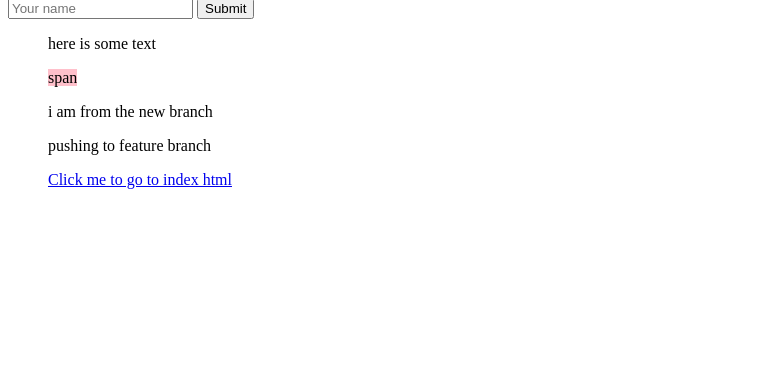
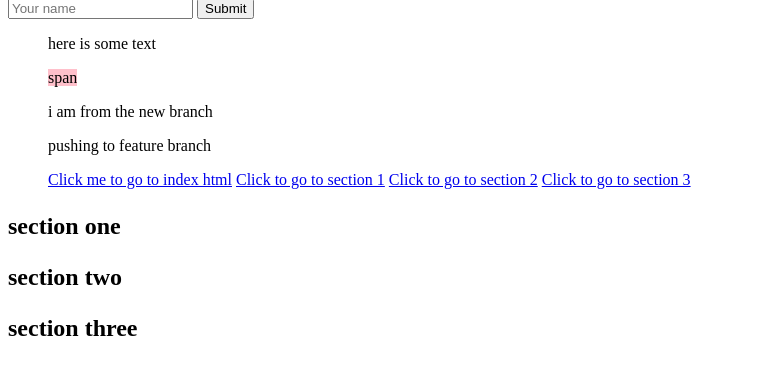
Before and after one commit to ErezT/lecture0, a plain HTML site: page hello.html in a window 1280 px wide. Shown: the part 218-592 px from the top of the page, without its empty margins (0-778 px from the left). Drawn offline with Linux system fonts and the light colour scheme.

Commit message:
added internal links

```diff
--- a/hello.html
+++ b/hello.html
@@ -42,7 +42,22 @@
       <p>i am from the new branch</p>
       <p>pushing to feature branch</p>
       <a href="index.html">Click me to go to index html</a>
+      <a href="#section1">Click to go to section 1</a>
+      <a href="#section2">Click to go to section 2</a>
+      <a href="#section3">Click to go to section 3</a>
     </div>
+
+    <h2 id="section1">
+    <p>section one</p>
+  </h2>
+
+  <h2 id="section2">
+  <p>section two</p>
+</h2>
+
+<h2 id="section3">
+<p>section three</p>
+</h2>
 
   </body>
 </html>
```
